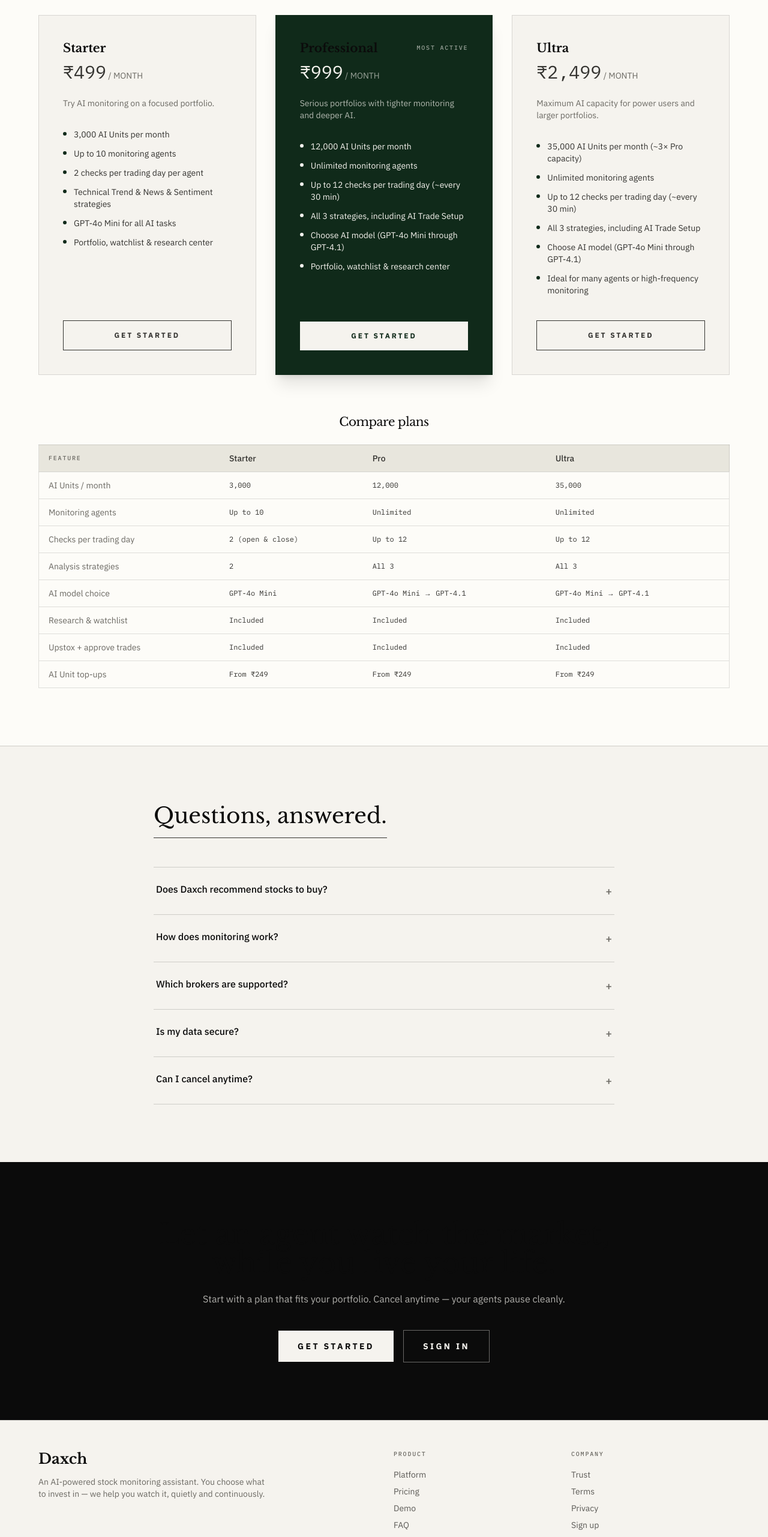
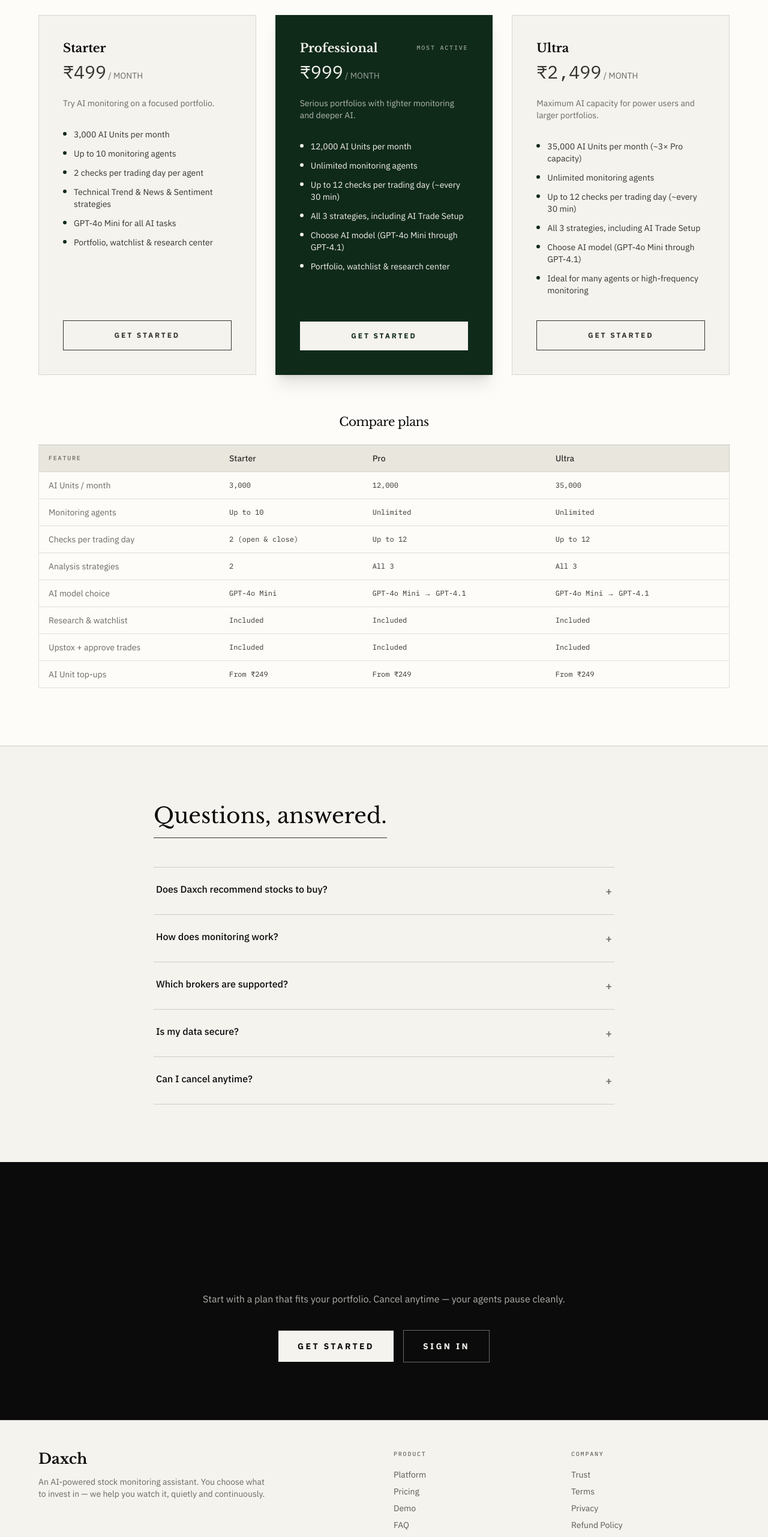
Before and after one commit to Kirang96/daxch, a Next.js app in the folder frontend/: page / in a window 1280 px wide. Shown: the part 2753-5315 px from the top of the page at 60% size. Built offline with nearby package versions, Linux system fonts and the light colour scheme.

Commit message:
Fix featured plan title contrast on landing pricing.

```diff
--- a/frontend/src/app/page.tsx
+++ b/frontend/src/app/page.tsx
@@ -85,7 +85,7 @@
       }
     >
       <div className="mb-2 flex items-center justify-between">
-        <h3 className="text-xl font-bold">{plan.name}</h3>
+        <h3 className={`text-xl font-bold ${featured ? "text-primary-foreground" : ""}`}>{plan.name}</h3>
         {featured && (
           <span className="editorial-label text-primary-foreground/60">Most active</span>
         )}
@@ -405,6 +405,8 @@
                   { label: "Trust", href: "/trust" },
                   { label: "Terms", href: "/terms" },
                   { label: "Privacy", href: "/privacy" },
+                  { label: "Refund Policy", href: "/refund-policy" },
+                  { label: "Cancellation Policy", href: "/cancellation-policy" },
                   { label: "Sign up", href: "/signup" }
                 ].map((l) => (
                   <li key={l.label}>
```
